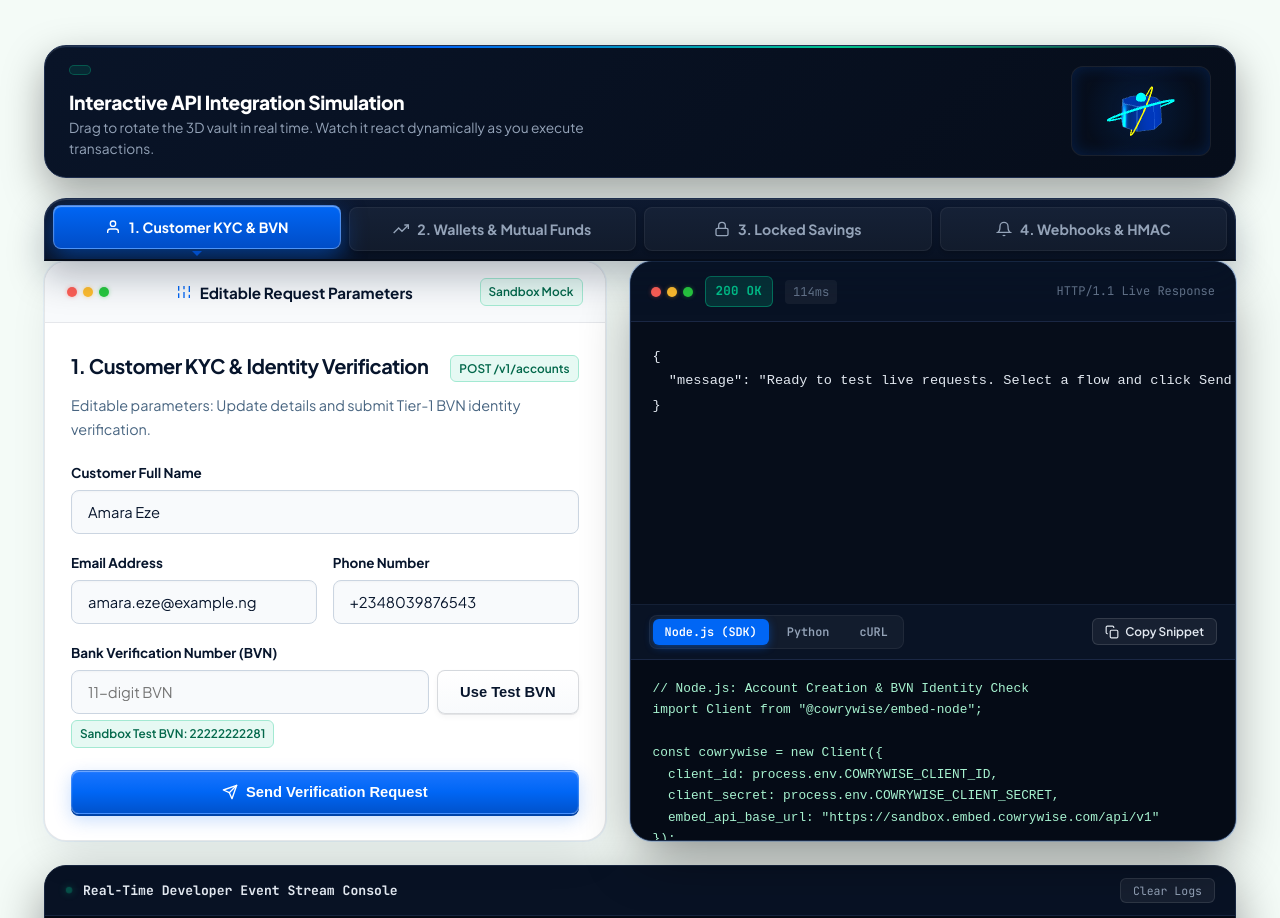
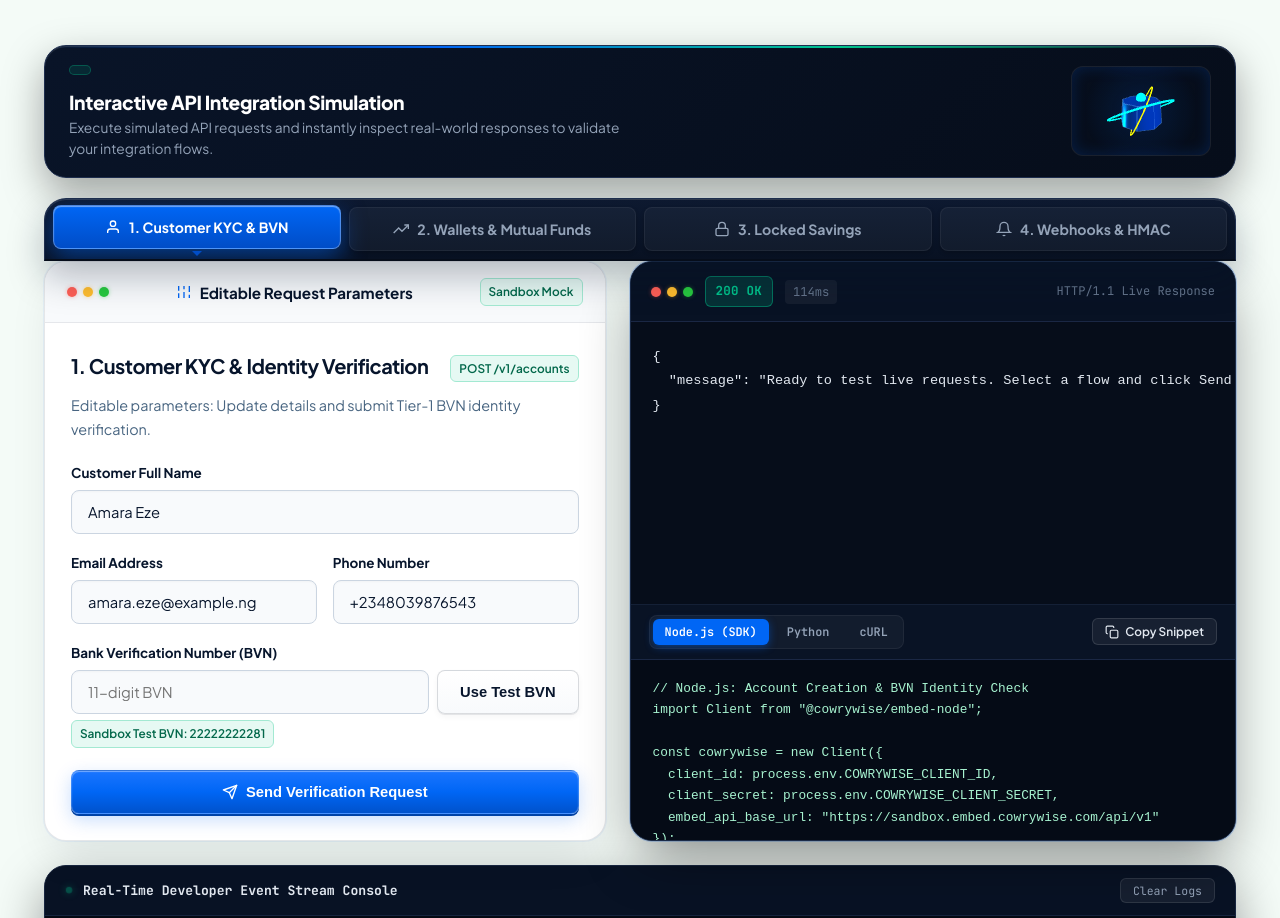
Before and after one commit to Pabby01/Cowrywise-embed-dx-lab, a website: page demo/index.html in a window 1280 px wide. Shown: the part 1619-2537 px from the top of the page. Drawn offline with Linux system fonts and the light colour scheme; animation ran at ten frames a second.

Commit message:
refactor: update simulation subtitle text across demo pages

```diff
--- a/demo/index.html
+++ b/demo/index.html
@@ -224,8 +224,8 @@
             <div class="sim-3d-tag">
             </div>
             <h3 class="sim-3d-title">Interactive API Integration Simulation</h3>
-            <p class="sim-3d-subtitle">Drag to rotate the 3D vault in real time. Watch it react dynamically as you
-              execute transactions.</p>
+            <p class="sim-3d-subtitle">Execute simulated API requests and instantly inspect real-world responses to
+              validate your integration flows.</p>
           </div>
           <div class="sim-3d-canvas-wrap">
             <canvas id="sim-3d-canvas"></canvas>
```
Also changed, not shown: demo/simulation.html (+2 -2 lines).
